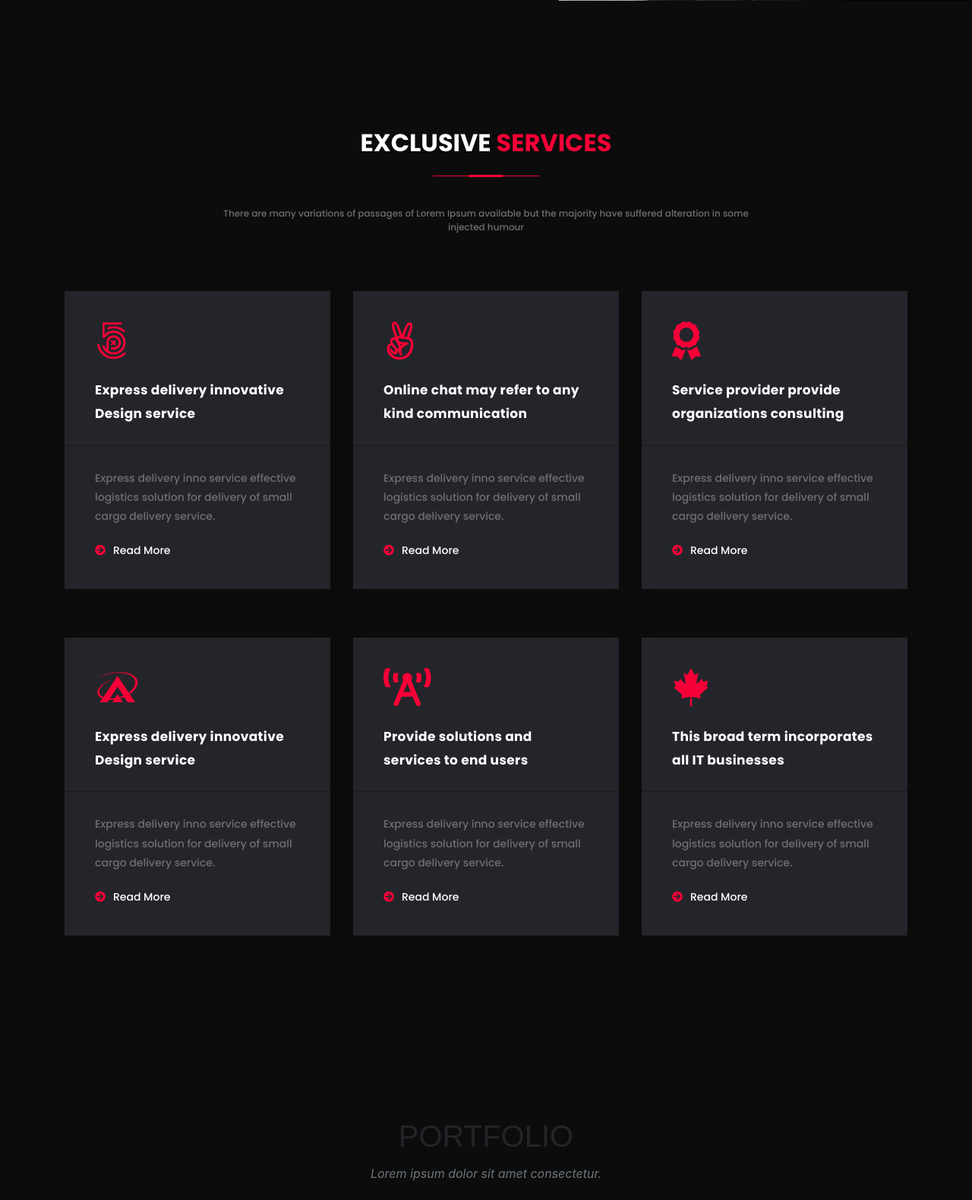
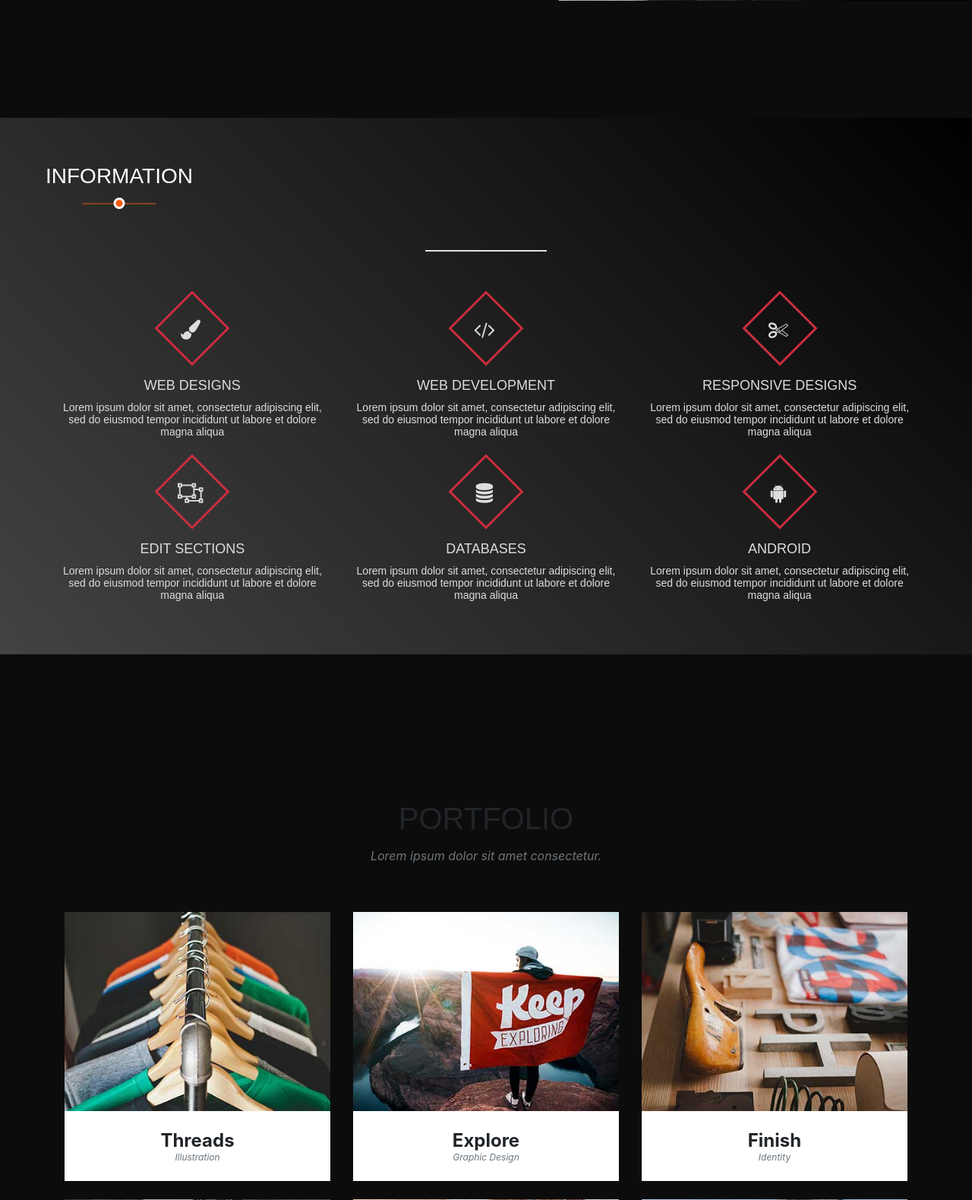
Before and after one commit to AsiriAmalk/my_portforlio, a Flask app: page / in a window 1280 px wide. Shown: the part 829-2408 px from the top of the page at 76% size. Run offline with Flask 2, Linux system fonts and the light colour scheme; some libraries are stand-ins or nearby versions.

Commit message:
fix font awesome issues

```diff
--- a/static/css/service.css
+++ b/static/css/service.css
@@ -1,104 +1,100 @@
-a,p,h1,h2,h3,h4,ul {
-	margin: 0;
-	padding: 0;
+* {
+    margin: 0;
+    padding: 0;
+    font-family: 'monsterrat', sans-serif;
+    box-sizing: border-box;
 }
 
-.section-services {
-	padding-top: 110px;
-	padding-bottom: 120px;
-	font-family: "Poppins", sans-serif;
-	background-color: rgb(12, 12, 12);
-	color: #fff;
+.information-container {
+    background: #000000;
+    background: -webkit-linear-gradient(45deg, #434343, #000000);
+    background: linear-gradient(45deg, #434343, #000000);
+
+    background-size: cover;
+    padding: 60px 0;
 }
 
-.section-services .header-section {
-	margin-bottom: 35px;
+.inner-container {
+    width: 100%;
+    max-width: 1200px;
+    margin: auto;
+    padding: 0 20px;
+    overflow: hidden;
 }
 
-.section-services .header-section .title {
-	position: relative;
-	margin-bottom: 40px;
-	padding-bottom: 25px;
-	text-transform: uppercase;
-	font-weight: 700;
+.section-title {
+    text-align: center;
+    color: #ddd;
+    text-transform: uppercase;
+    font-size: 30px;
 }
 
-.section-services .header-section .title:before {
-	content: "";
-	position: absolute;
-	bottom: 0;
-	left: 50%;
-	transform: translateX(-50%);
-	width: 140px;
-	height: 1px;
-	background-color: #f70037;
+.border {
+    width: 160px;
+    height: 2px;
+    background: #cb2d3e;
+    margin: 40px auto;
 }
 
-.section-services .header-section .title:after {
-	content: "";
-	position: absolute;
-	bottom: -1px;
-	left: 50%;
-	transform: translateX(-50%);
-	width: 45px;
-	height: 3px;
-	background-color: #f70037;
+.service-container {
+    display: flex;
+    flex-wrap: wrap;
+    justify-content: center;
 }
 
-.section-services .header-section .title span {
-	color: #f70037;
+.service-box {
+    max-width: 33.33%;
+    padding: 10px;
+    text-align: center;
+    color: #ddd;
+    cursor: pointer;
 }
 
-.section-services .header-section .description {
-	color: #6f6f71;
+.service-icon {
+    display: inline-block;
+    width: 70px;
+    height: 70px;
+    border: 3px solid #cb2d3e;
+    transform: rotate(45deg);
+    margin-bottom: 30px;
+    margin-top: 16px;
 }
 
-.section-services .single-service {
-	margin-top: 40px;
-	background-color: #24252a;
-	box-shadow: 0 0 10px 0 rgba(0,0,0,.1);
+.service-icon i {
+    line-height: 70px;
+    transform: rotate(-45deg);
+    font-size: 26px;
 }
 
-.section-services .single-service .part-1 {
-	padding: 40px 40px 25px;
-	border-bottom: 2px solid #1d1e23;
+.service-box:hover .service-icon {
+    background: #cb2d3e;
+    color: #ddd;
 }
 
-.section-services .single-service .part-1 i {
-	margin-bottom: 25px;
-	font-size: 50px;
-	color: #f70037;
+.service-title {
+    font-size: 18px;
+    text-transform: uppercase;
+    margin-bottom: 10px;
 }
 
-.section-services .single-service .part-1 .title {
-	font-size: 17px;
-	font-weight: 700;
-	letter-spacing: 0.02em;
-	line-height: 1.8em;
+.description {
+    font-size: 14px;
 }
 
-.section-services .single-service .part-2 {
-	padding: 30px 40px 40px;
+@media screen and (max-width: 960px) {
+    .service-box {
+        max-width: 45%;
+    }
 }
 
-.section-services .single-service .part-2 .description {
-	margin-bottom: 22px;
-	color: #6f6f71;
-	font-size: 14px;
-	line-height: 1.8em;
+@media screen and (max-width: 768px) {
+    .service-box {
+        max-width: 50%;
+    }
 }
 
-.section-services .single-service .part-2 a {
-	color: #fff;
-	font-size: 14px;
-	text-decoration: none;
+@media screen and (max-width: 480px) {
+    .service-box {
+        max-width: 100%;
+    }
 }
-
-.section-services .single-service .part-2 a i {
-	margin-right: 10px;
-	color: #f70037;
-}
-svg:not(:root).svg-inline--fa {
-	color: red;
-	font-size: 50px;
-}
--- a/static/js/testimonial.js
+++ b/static/js/testimonial.js
@@ -9,7 +9,7 @@
 		loop: true,
 		mouseDrag: true,
 		touchDrag: true,
-		// navText: ["<i class='fa fa-long-arrow-left'></i>", "<i class='fa fa-long-arrow-right'></i>"],
+		navText: ["<i class='fa fa-long-arrow-left'></i>", "<i class='fa fa-long-arrow-right'></i>"],
 		responsive:{
 
 			// breakpoint from 767 up
--- a/templates/base.html
+++ b/templates/base.html
@@ -10,8 +10,8 @@
     <link rel="icon" type="image/x-icon" href="static/assets/img/favcon.png">
     <link rel="stylesheet" href="/static/css/bootstrap/4.5.2/bootstrap.min.css">
     <link rel="stylesheet" href="/static/owlcarousel/assets/owl.carousel.min.css">
-{#        <link rel="stylesheet" href="https://stackpath.bootstrapcdn.com/font-awesome/4.7.0/css/font-awesome.min.css">#}
-    	<link rel="stylesheet" href="https://cdnjs.cloudflare.com/ajax/libs/font-awesome/5.11.2/css/all.min.css">
+        <link rel="stylesheet" href="https://stackpath.bootstrapcdn.com/font-awesome/4.7.0/css/font-awesome.min.css">
+{#    	<link rel="stylesheet" href="https://cdnjs.cloudflare.com/ajax/libs/font-awesome/5.11.2/css/all.min.css">#}
 {#    	<link rel="stylesheet" href="https://cdnjs.cloudflare.com/ajax/libs/font-awesome/5.11.2/css/fontawesome.min.css">#}
 
     <link href="https://fonts.googleapis.com/css?family=Poppins:500,700&display=swap" rel="stylesheet">
--- a/templates/footer.html
+++ b/templates/footer.html
@@ -4,9 +4,9 @@
         <div class="row align-items-center">
             <div class="col-lg-4 text-lg-left">Copyright © Asiri Amal  2020</div>
             <div class="col-lg-4 my-3 my-lg-0">
-                <a class="btn btn-dark btn-social mx-2" href="#!"><i class="fab fa-twitter"></i></a>
-                <a class="btn btn-dark btn-social mx-2" href="#!"><i class="fab fa-facebook-f"></i></a>
-                <a class="btn btn-dark btn-social mx-2" href="www.linkedin.com/in/asiriamal"><i class="fab fa-linkedin-in"></i></a>
+                <a class="btn btn-dark btn-social mx-2" href="#!"><i class="fa fa-twitter" aria-hidden="true"></i></a>
+                <a class="btn btn-dark btn-social mx-2" href="#!"><i class="fa fa-facebook" aria-hidden="true"></i></a>
+                <a class="btn btn-dark btn-social mx-2" href="www.linkedin.com/in/asiriamal"><i class="fa fa-linkedin" aria-hidden="true"></i></a>
             </div>
             <div class="col-lg-4 text-lg-right">
                 <a class="mr-3" href="https://asiriamal.herokuapp.com/">asiriamal.herokuapp.com</a>
--- a/templates/portfolio.html
+++ b/templates/portfolio.html
@@ -10,7 +10,7 @@
                 <div class="portfolio-item">
                     <a class="portfolio-link" data-toggle="modal" href="#portfolioModal1">
                         <div class="portfolio-hover">
-                            <div class="portfolio-hover-content"><i class="fas fa-plus fa-3x"></i></div>
+                            <div class="portfolio-hover-content"><i class="fa fa-plus fa-3x"></i></div>
                         </div>
                         <img class="img-fluid" src="static/assets/img/portfolio/01-thumbnail.jpg" alt=""/>
                     </a>
@@ -24,7 +24,7 @@
                 <div class="portfolio-item">
                     <a class="portfolio-link" data-toggle="modal" href="#portfolioModal2">
                         <div class="portfolio-hover">
-                            <div class="portfolio-hover-content"><i class="fas fa-plus fa-3x"></i></div>
+                            <div class="portfolio-hover-content"><i class="fa fa-plus fa-3x"></i></div>
                         </div>
                         <img class="img-fluid" src="static/assets/img/portfolio/02-thumbnail.jpg" alt=""/>
                     </a>
@@ -38,7 +38,7 @@
                 <div class="portfolio-item">
                     <a class="portfolio-link" data-toggle="modal" href="#portfolioModal3">
                         <div class="portfolio-hover">
-                            <div class="portfolio-hover-content"><i class="fas fa-plus fa-3x"></i></div>
+                            <div class="portfolio-hover-content"><i class="fa fa-plus fa-3x"></i></div>
                         </div>
                         <img class="img-fluid" src="static/assets/img/portfolio/03-thumbnail.jpg" alt=""/>
                     </a>
@@ -52,7 +52,7 @@
                 <div class="portfolio-item">
                     <a class="portfolio-link" data-toggle="modal" href="#portfolioModal4">
                         <div class="portfolio-hover">
-                            <div class="portfolio-hover-content"><i class="fas fa-plus fa-3x"></i></div>
+                            <div class="portfolio-hover-content"><i class="fa fa-plus fa-3x"></i></div>
                         </div>
                         <img class="img-fluid" src="static/assets/img/portfolio/04-thumbnail.jpg" alt=""/>
                     </a>
@@ -66,7 +66,7 @@
                 <div class="portfolio-item">
                     <a class="portfolio-link" data-toggle="modal" href="#portfolioModal5">
                         <div class="portfolio-hover">
-                            <div class="portfolio-hover-content"><i class="fas fa-plus fa-3x"></i></div>
+                            <div class="portfolio-hover-content"><i class="fa fa-plus fa-3x"></i></div>
                         </div>
                         <img class="img-fluid" src="static/assets/img/portfolio/05-thumbnail.jpg" alt=""/>
                     </a>
@@ -80,7 +80,7 @@
                 <div class="portfolio-item">
                     <a class="portfolio-link" data-toggle="modal" href="#portfolioModal6">
                         <div class="portfolio-hover">
-                            <div class="portfolio-hover-content"><i class="fas fa-plus fa-3x"></i></div>
+                            <div class="portfolio-hover-content"><i class="fa fa-plus fa-3x"></i></div>
                         </div>
                         <img class="img-fluid" src="static/assets/img/portfolio/06-thumbnail.jpg" alt=""/>
                     </a>
--- a/templates/service.html
+++ b/templates/service.html
@@ -5,102 +5,87 @@
 <meta name="viewport" content="width=device-width, initial-scale=1">
 {#	<link rel="stylesheet" href="https://cdnjs.cloudflare.com/ajax/libs/font-awesome/5.11.2/css/all.min.css">#}
 {#	<link rel="stylesheet" href="https://cdnjs.cloudflare.com/ajax/libs/font-awesome/5.11.2/css/fontawesome.min.css">#}
+<section class="page-section" id="services">
+    <div class='information-container'>
+        <div class='inner-container'>
+            <h1 class='section-title'>Information</h1>
+            <div class='border'></div>
+            <div class='service-container'>
 
-<section class="section-services" id="services">
-            <div class="container">
-            			<div class="row justify-content-center text-center">
-            				<div class="col-md-10 col-lg-8">
-            					<div class="header-section">
-            						<h2 class="title">Exclusive <span>Services</span></h2>
-						<p class="description">There are many variations of passages of Lorem Ipsum available but the majority have suffered alteration in some injected humour</p>
+                <div class='service-box'>
+                    <div class='service-icon'>
+                        <i class='fa fa-paint-brush'></i>
+                    </div>
+                    <div class='service-title'>Web Designs</div>
+                    <div class='description'>
+                        Lorem ipsum dolor sit amet, consectetur adipiscing elit, sed do eiusmod tempor incididunt ut
+                        labore
+                        et dolore magna aliqua
+                    </div>
+                </div>
+
+                <div class='service-box'>
+                    <div class='service-icon'>
+                        <i class='fa fa-code'></i>
+                    </div>
+                    <div class='service-title'>Web Development</div>
+                    <div class='description'>
+                        Lorem ipsum dolor sit amet, consectetur adipiscing elit, sed do eiusmod tempor incididunt ut
+                        labore
+                        et dolore magna aliqua
+                    </div>
+                </div>
+
+                <div class='service-box'>
+                    <div class='service-icon'>
+                        <i class='fa fa-cut'></i>
+                    </div>
+                    <div class='service-title'>Responsive Designs</div>
+                    <div class='description'>
+                        Lorem ipsum dolor sit amet, consectetur adipiscing elit, sed do eiusmod tempor incididunt ut
+                        labore
+                        et dolore magna aliqua
+                    </div>
+                </div>
+
+                <div class='service-box'>
+                    <div class='service-icon'>
+                        <i class='fa fa-object-ungroup'></i>
+                    </div>
+                    <div class='service-title'>Edit Sections</div>
+                    <div class='description'>
+                        Lorem ipsum dolor sit amet, consectetur adipiscing elit, sed do eiusmod tempor incididunt ut
+                        labore
+                        et dolore magna aliqua
+                    </div>
+                </div>
+
+                <div class='service-box'>
+                    <div class='service-icon'>
+                        <i class='fa fa-database'></i>
+                    </div>
+                    <div class='service-title'>Databases</div>
+                    <div class='description'>
+                        Lorem ipsum dolor sit amet, consectetur adipiscing elit, sed do eiusmod tempor incididunt ut
+                        labore
+                        et dolore magna aliqua
+                    </div>
+                </div>
+
+                <div class='service-box'>
+                    <div class='service-icon'>
+                        <i class='fa fa-android'></i>
+                    </div>
+                    <div class='service-title'>Android</div>
+                    <div class='description'>
+                        Lorem ipsum dolor sit amet, consectetur adipiscing elit, sed do eiusmod tempor incididunt ut
+                        labore
+                        et dolore magna aliqua
+                    </div>
+                </div>
+
             </div>
         </div>
     </div>
-            			<div class="row">
-            				<!-- Start Single Service -->
-            				<div class="col-lg-4 col-sm-6 mb-4">
-            					<div class="single-service">
-            						<div class="part-1">
-            							<i class="fab fa-500px"></i>
-            							<h3 class="title">Express delivery innovative Design service</h3>
-            						</div>
-            						<div class="part-2">
-            							<p class="description">Express delivery inno service effective logistics solution for delivery of small cargo delivery service.</p>
-            							<a href="#"><i class="fas fa-arrow-circle-right"></i>Read More</a>
-            						</div>
-            					</div>
-            				</div>
-            				<!-- / End Single Service -->
-            				<!-- Start Single Service -->
-            				<div class="col-lg-4 col-sm-6 mb-4">
-            					<div class="single-service">
-            						<div class="part-1">
-            							<i class="fab fa-angellist"></i>
-            							<h3 class="title">Online chat may refer to any kind communication</h3>
-            						</div>
-            						<div class="part-2">
-            							<p class="description">Express delivery inno service effective logistics solution for delivery of small cargo delivery service.</p>
-            							<a href="#"><i class="fas fa-arrow-circle-right"></i>Read More</a>
-            						</div>
-            					</div>
-            				</div>
-            				<!-- / End Single Service -->
-            				<!-- Start Single Service -->
-            				<div class="col-lg-4 col-sm-6 mb-4">
-            					<div class="single-service">
-            						<div class="part-1">
-            							<i class="fas fa-award"></i>
-            							<h3 class="title">Service provider provide organizations consulting</h3>
-            						</div>
-            						<div class="part-2">
-            							<p class="description">Express delivery inno service effective logistics solution for delivery of small cargo delivery service.</p>
-            							<a href="#"><i class="fas fa-arrow-circle-right"></i>Read More</a>
-            						</div>
-            					</div>
-            				</div>
-            				<!-- / End Single Service -->
-            				<!-- Start Single Service -->
-            				<div class="col-lg-4 col-sm-6 mb-4">
-            					<div class="single-service">
-            						<div class="part-1">
-            							<i class="fab fa-asymmetrik"></i>
-            							<h3 class="title">Express delivery innovative Design service</h3>
-            						</div>
-            						<div class="part-2">
-            							<p class="description">Express delivery inno service effective logistics solution for delivery of small cargo delivery service.</p>
-            							<a href="#"><i class="fas fa-arrow-circle-right"></i>Read More</a>
-            						</div>
-            					</div>
-            				</div>
-            				<!-- / End Single Service -->
-            				<!-- Start Single Service -->
-            				<div class="col-lg-4 col-sm-6 mb-4">
-            					<div class="single-service">
-            						<div class="part-1">
-            							<i class="fas fa-broadcast-tower"></i>
-            							<h3 class="title">Provide solutions and services to end users</h3>
-            						</div>
-            						<div class="part-2">
-            							<p class="description">Express delivery inno service effective logistics solution for delivery of small cargo delivery service.</p>
-            							<a href="#"><i class="fas fa-arrow-circle-right"></i>Read More</a>
-            						</div>
-            					</div>
-            				</div>
-            				<!-- / End Single Service -->
-            				<!-- Start Single Service -->
-            				<div class="col-lg-4 col-sm-6 mb-4">
-            					<div class="single-service">
-            						<div class="part-1">
-            							<i class="fab fa-canadian-maple-leaf"></i>
-            							<h3 class="title">This broad term incorporates all IT businesses</h3>
-            						</div>
-            						<div class="part-2">
-            							<p class="description">Express delivery inno service effective logistics solution for delivery of small cargo delivery service.</p>
-            							<a href="#"><i class="fas fa-arrow-circle-right"></i>Read More</a>
-            						</div>
-            					</div>
-            				</div>
-            				<!-- / End Single Service -->
-            			</div>
-            		</div>
+
 </section>
```
Lines whose indentation alone changed are shown as unchanged.
